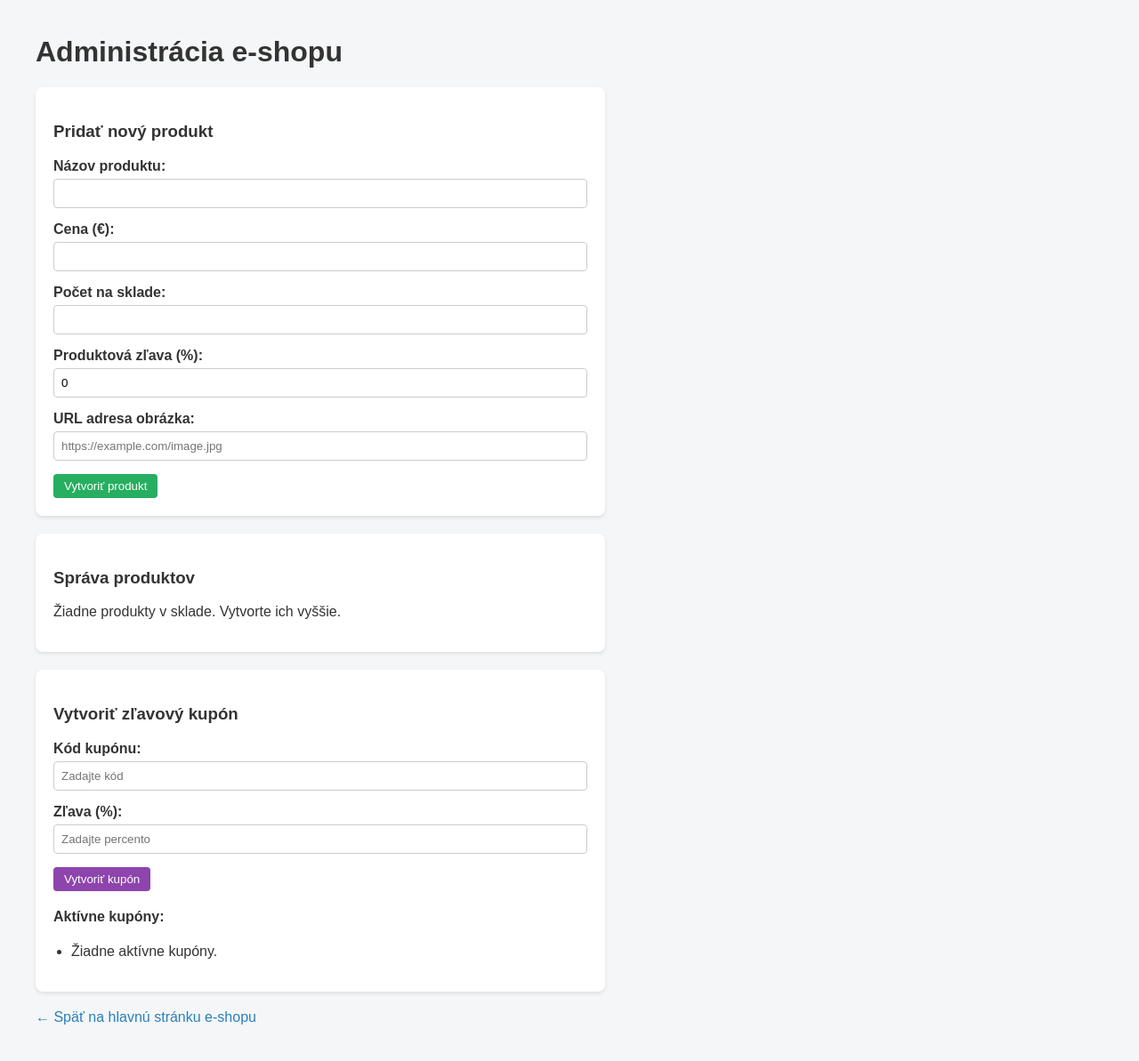
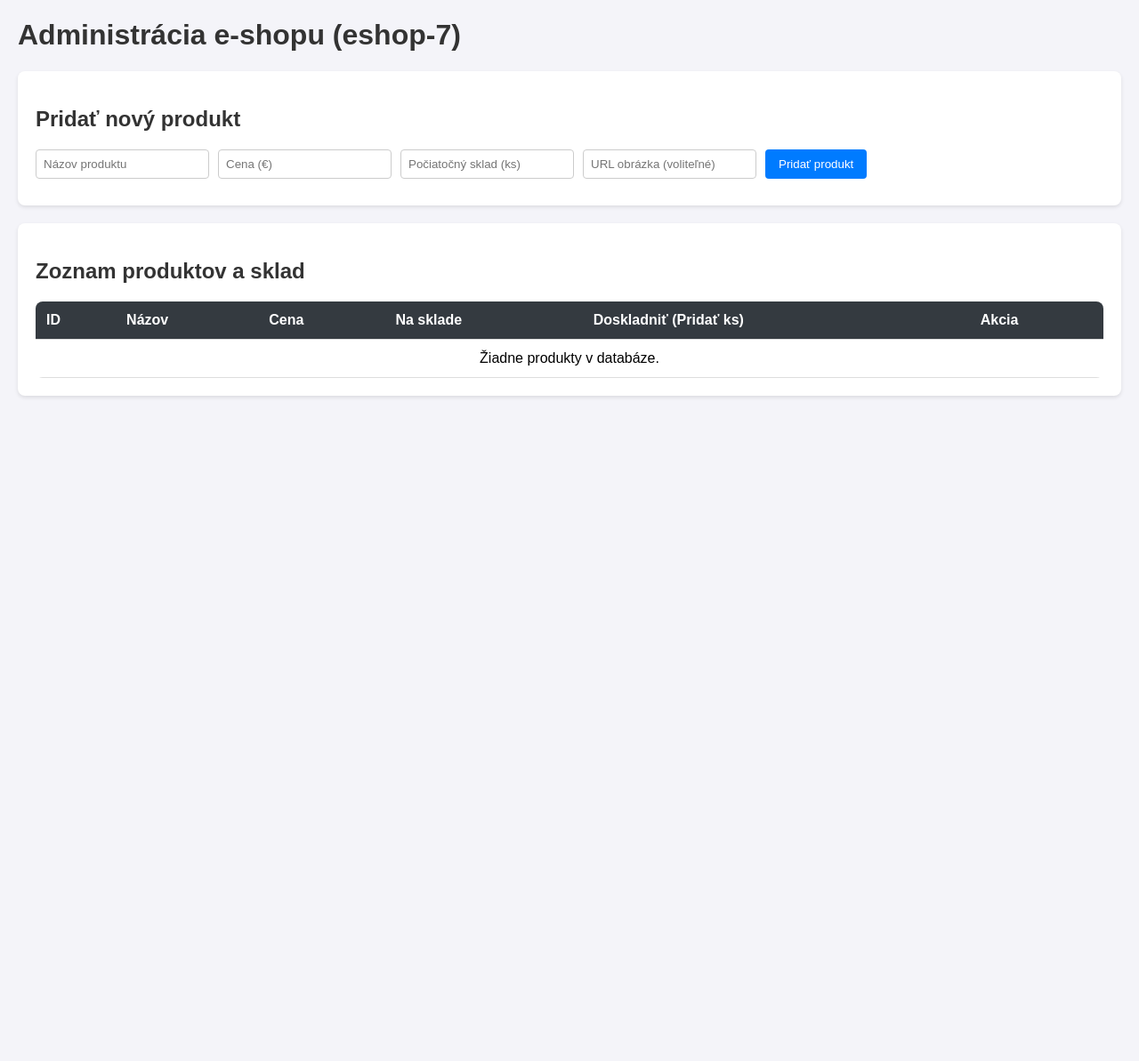
Before and after one commit to matuso1/eshop, a FastAPI app: page /admin in a window 1280 px wide. Shown: the whole page at 89% size. After the commit the page ends 447 px from the top, so only its background shows below. Run offline with FastAPI, Linux system fonts and the light colour scheme.

Commit message:
Refactor admin HTML template for better structure

```diff
--- a/templates/admin.html
+++ b/templates/admin.html
@@ -2,105 +2,82 @@
 <html lang="sk">
 <head>
     <meta charset="UTF-8">
-    <title>Admin - Správa produktov a skladu</title>
+    <meta name="viewport" content="width=device-width, initial-scale=1.0">
+    <title>Admin Dashboard - eshop-7</title>
     <style>
-        body { font-family: Arial, sans-serif; margin: 40px; background-color: #f4f6f7; color: #333; }
-        .section { background: white; padding: 20px; border-radius: 8px; box-shadow: 0 2px 4px rgba(0,0,0,0.1); max-width: 600px; margin-bottom: 20px; }
-        div { margin-bottom: 15px; }
-        label { display: block; margin-bottom: 5px; font-weight: bold; }
-        input { width: 100%; padding: 8px; box-sizing: border-box; border: 1px solid #ccc; border-radius: 4px; }
-        button { background: #27ae60; color: white; border: none; padding: 6px 12px; border-radius: 4px; cursor: pointer; }
-        button:hover { background: #219653; }
-        .btn-danger { background: #e74c3c; }
-        .btn-danger:hover { background: #c0392b; }
-        .product-row { display: flex; justify-content: space-between; align-items: center; border-bottom: 1px solid #eee; padding: 10px 0; gap: 10px; }
-        .admin-actions { display: flex; gap: 5px; }
-        ul { padding-left: 20px; }
+        body { font-family: Arial, sans-serif; margin: 20px; background-color: #f4f4f9; }
+        h1, h2 { color: #333; }
+        .card { background: white; padding: 20px; border-radius: 8px; box-shadow: 0 2px 4px rgba(0,0,0,0.1); margin-bottom: 20px; }
+        form { display: flex; flex-wrap: wrap; gap: 10px; margin-bottom: 10px; }
+        input[type="text"], input[type="number"] { padding: 8px; border: 1px solid #ccc; border-radius: 4px; }
+        button { padding: 8px 15px; border: none; border-radius: 4px; cursor: pointer; color: white; }
+        .btn-add { background-color: #007bff; }
+        .btn-restock { background-color: #28a745; }
+        .btn-delete { background-color: #dc3545; }
+        table { width: 100%; border-collapse: collapse; background: white; border-radius: 8px; overflow: hidden; }
+        th, td { padding: 12px; text-align: left; border-bottom: 1px solid #ddd; }
+        th { background-color: #343a40; color: white; }
+        .restock-box { display: flex; gap: 5px; align-items: center; }
     </style>
 </head>
 <body>
-    <h1>Administrácia e-shopu</h1>
 
-    <!-- Formulár na vytvorenie nového produktu -->
-    <div class="section">
-        <h3>Pridať nový produkt</h3>
-        <form action="/admin/add-product" method="POST">
-            <div>
-                <label>Názov produktu:</label>
-                <input type="text" name="name" required>
-            </div>
-            <div>
-                <label>Cena (€):</label>
-                <input type="number" step="0.01" name="price" required>
-            </div>
-            <div>
-                <label>Počet na sklade:</label>
-                <input type="number" name="stock" required>
-            </div>
-            <div>
-                <label>Produktová zľava (%):</label>
-                <input type="number" step="0.01" name="discount" value="0">
-            </div>
-            <div>
-                <label>URL adresa obrázka:</label>
-                <input type="url" name="image_url" placeholder="https://example.com/image.jpg">
-            </div>
-            <button type="submit">Vytvoriť produkt</button>
+    <h1>Administrácia e-shopu (eshop-7)</h1>
+
+    <!-- FORMULÁR PRE PRIDANIE PRODUKTU -->
+    <div class="card">
+        <h2>Pridať nový produkt</h2>
+        <form action="/admin/products/add" method="POST">
+            <input type="text" name="name" placeholder="Názov produktu" required>
+            <input type="number" step="0.01" name="price" placeholder="Cena (€)" required>
+            <input type="number" name="stock" placeholder="Počiatočný sklad (ks)" required>
+            <input type="text" name="image_url" placeholder="URL obrázka (voliteľné)">
+            <button type="submit" class="btn-add">Pridať produkt</button>
         </form>
     </div>
 
-    <!-- Správa skladu (doskladnenie + vymazanie) -->
-    <div class="section">
-        <h3>Správa produktov</h3>
-        {% if products %}
-            {% for prod in products %}
-                <div class="product-row">
-                    <div>
-                        <strong>{{ prod.name }}</strong><br>
-                        <small>Cena: {{ prod.price }} € | Skladom: <strong>{{ prod.stock }} ks</strong> | Zľava: {{ prod.discount }}%</small>
-                    </div>
-                    <div class="admin-actions">
-                        <form action="/admin/restock/{{ prod.id }}" method="POST" style="margin: 0;">
-                            <button type="submit">+1 ks</button>
+    <!-- TABUĽKA PRODUKTOV S TLAČIDLOM DOSKLADNIŤ -->
+    <div class="card">
+        <h2>Zoznam produktov a sklad</h2>
+        <table>
+            <thead>
+                <tr>
+                    <th>ID</th>
+                    <th>Názov</th>
+                    <th>Cena</th>
+                    <th>Na sklade</th>
+                    <th>Doskladniť (Pridať ks)</th>
+                    <th>Akcia</th>
+                </tr>
+            </thead>
+            <tbody>
+                {% for product in products %}
+                <tr>
+                    <td>{{ product.id }}</td>
+                    <td><strong>{{ product.name }}</strong></td>
+                    <td>{{ "%.2f"|format(product.price) }} €</td>
+                    <td><strong>{{ product.stock }} ks</strong></td>
+                    <td>
+                        <!-- FORMULÁR A TLAČIDLO DOSKLADNIŤ -->
+                        <form action="/admin/products/{{ product.id }}/restock" method="POST" class="restock-box">
+                            <input type="number" name="quantity" value="10" min="1" style="width: 60px;" required>
+                            <button type="submit" class="btn-restock">Doskladniť</button>
                         </form>
-                        <form action="/admin/delete/{{ prod.id }}" method="POST" style="margin: 0;" onsubmit="return confirm('Naozaj chcete vymazať tento produkt?');">
-                            <button type="submit" class="btn-danger">Zmazať</button>
+                    </td>
+                    <td>
+                        <form action="/admin/products/{{ product.id }}/delete" method="POST" style="margin:0;">
+                            <button type="submit" class="btn-delete" onclick="return confirm('Naozaj zmazať?')">Vymazať</button>
                         </form>
-                    </div>
-                </div>
-            {% endfor %}
-        {% else %}
-            <p>Žiadne produkty v sklade. Vytvorte ich vyššie.</p>
-        {% endif %}
+                    </td>
+                </tr>
+                {% else %}
+                <tr>
+                    <td colspan="6" style="text-align: center;">Žiadne produkty v databáze.</td>
+                </tr>
+                {% endfor %}
+            </tbody>
+        </table>
     </div>
 
-    <!-- Vytvorenie kupónu -->
-    <div class="section">
-        <h3>Vytvoriť zľavový kupón</h3>
-        <form action="/admin/add-coupon" method="POST">
-            <div>
-                <label>Kód kupónu:</label>
-                <input type="text" name="code" placeholder="Zadajte kód" required>
-            </div>
-            <div>
-                <label>Zľava (%):</label>
-                <input type="number" step="0.01" name="discount_percent" placeholder="Zadajte percento" required>
-            </div>
-            <button type="submit" style="background: #8e44ad;">Vytvoriť kupón</button>
-        </form>
-
-        <h4 style="margin-top: 20px;">Aktívne kupóny:</h4>
-        <ul>
-            {% if coupons %}
-                {% for coupon in coupons %}
-                    <li><strong>{{ coupon.code }}</strong>: -{{ coupon.discount_percent }}%</li>
-                {% endfor %}
-            {% else %}
-                <li>Žiadne aktívne kupóny.</li>
-            {% endif %}
-        </ul>
-    </div>
-
-    <a href="/" style="text-decoration: none; color: #2980b9;">← Späť na hlavnú stránku e-shopu</a>
 </body>
 </html>
```
